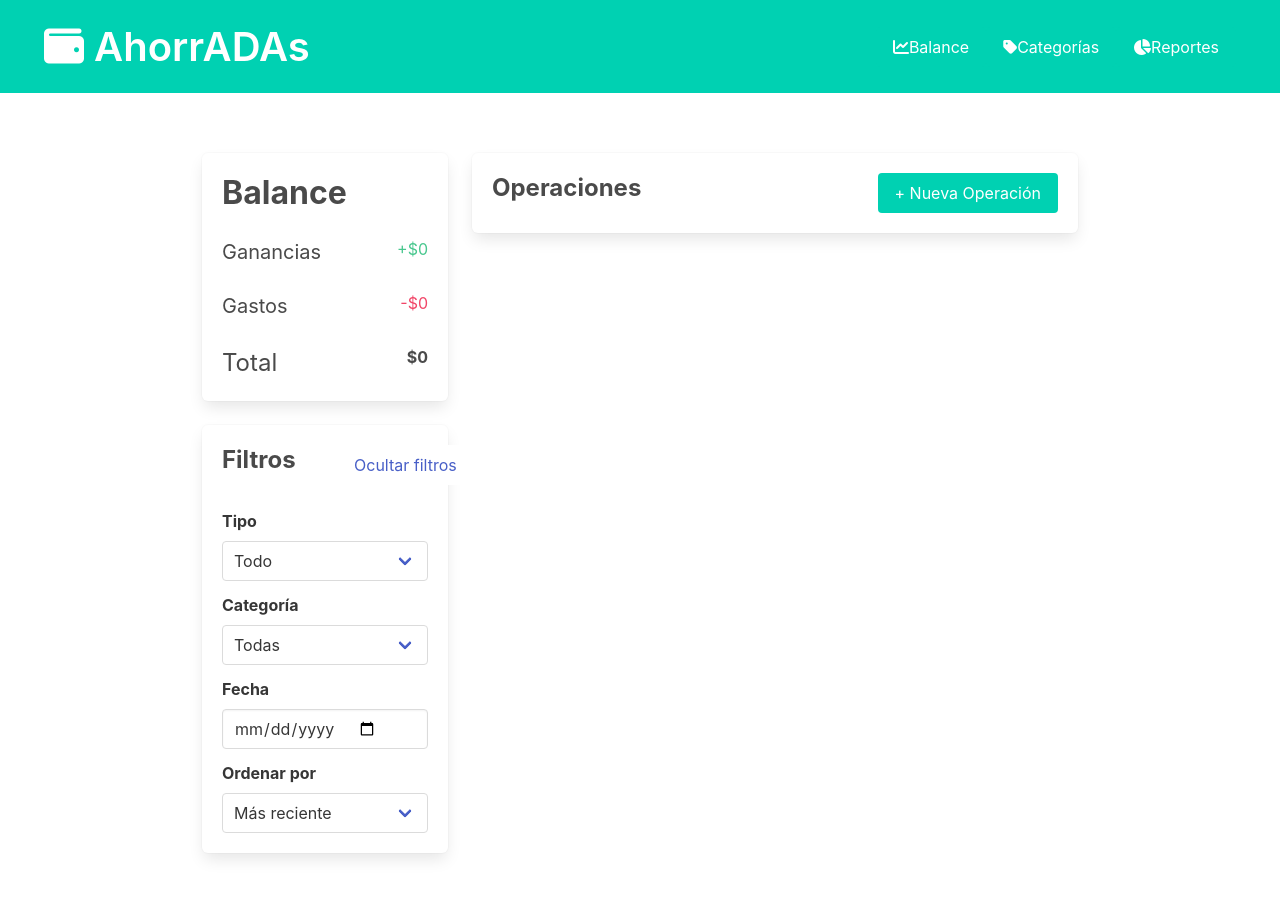
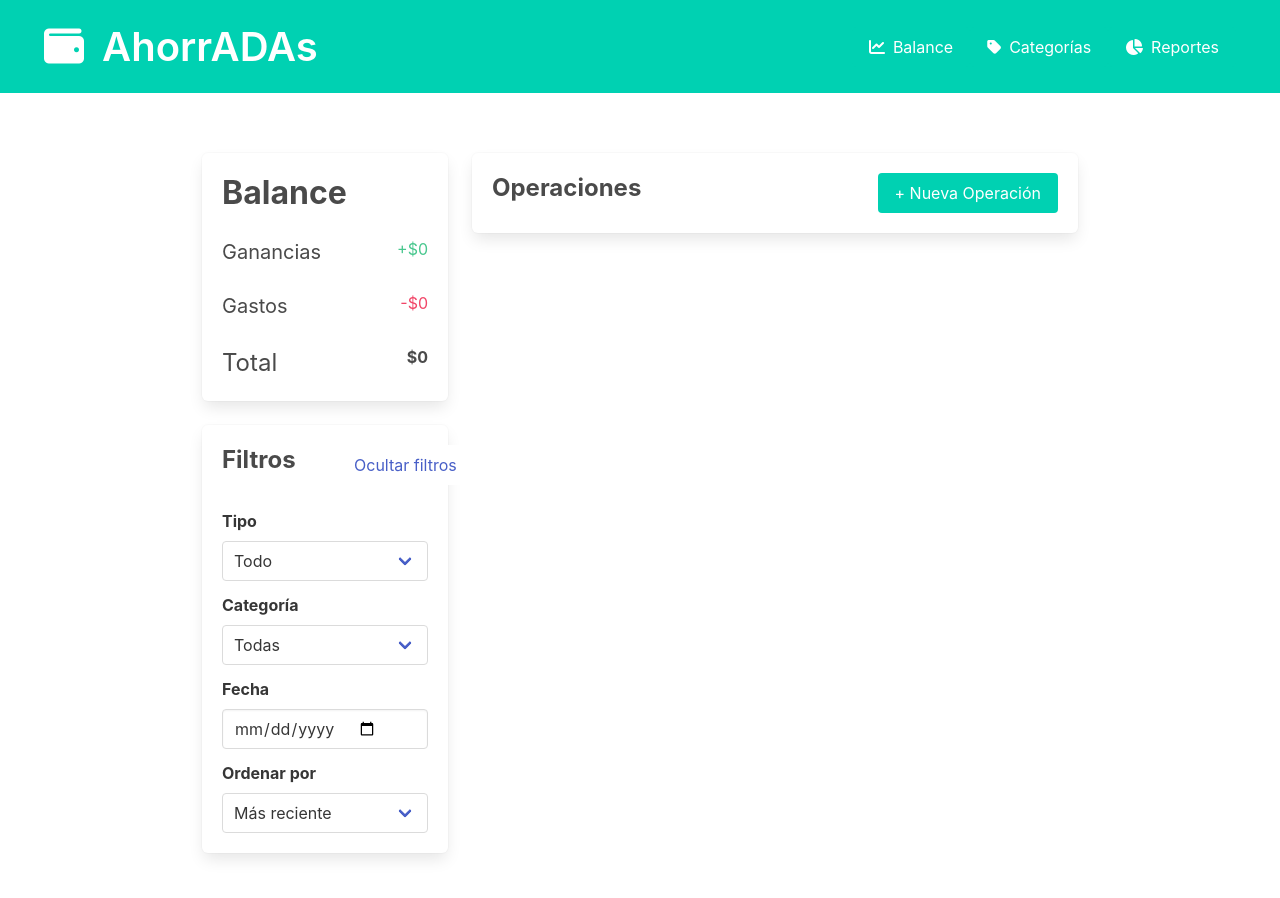
Before and after one commit to candela-gaitan/ahorrADAs, a plain HTML site: page index.html in a window 1280 px wide. Drawn offline with nearby package versions, Linux system fonts and the light colour scheme.

Commit message:
fixed navbar icons spacing

```diff
--- a/index.html
+++ b/index.html
@@ -15,15 +15,15 @@
         <nav class="navbar is-primary is-spaced">
             <div class="navbar-brand is-primary">
                 <a class="navbar-item">
-                    <h1 class="title is-2 has-text-white"><i class="fas fa-wallet"></i> AhorrADAs</h1>
+                    <h1 class="title is-2 has-text-white"><i class="fas fa-wallet mr-2"></i> AhorrADAs</h1>
                 </a>
             </div>
             <div class="navbar-menu">
                 <div class="navbar-end">
                     <div class="navbar-item">
-                        <a class="button is-primary" id="balance-button"><i class="fas fa-chart-line"></i>Balance</a>
-                        <a class="button is-primary" id="categories-button"><i class="fas fa-tag"></i>Categorías</a>
-                        <a class="button is-primary" id="reports-button"><i class="fas fa-chart-pie"></i>Reportes</a>
+                        <a class="button is-primary" id="balance-button"><i class="fas fa-chart-line mr-2"></i>Balance</a>
+                        <a class="button is-primary" id="categories-button"><i class="fas fa-tag mr-2"></i>Categorías</a>
+                        <a class="button is-primary" id="reports-button"><i class="fas fa-chart-pie mr-2"></i>Reportes</a>
                     </div>
                 </div>
             </div>
```
